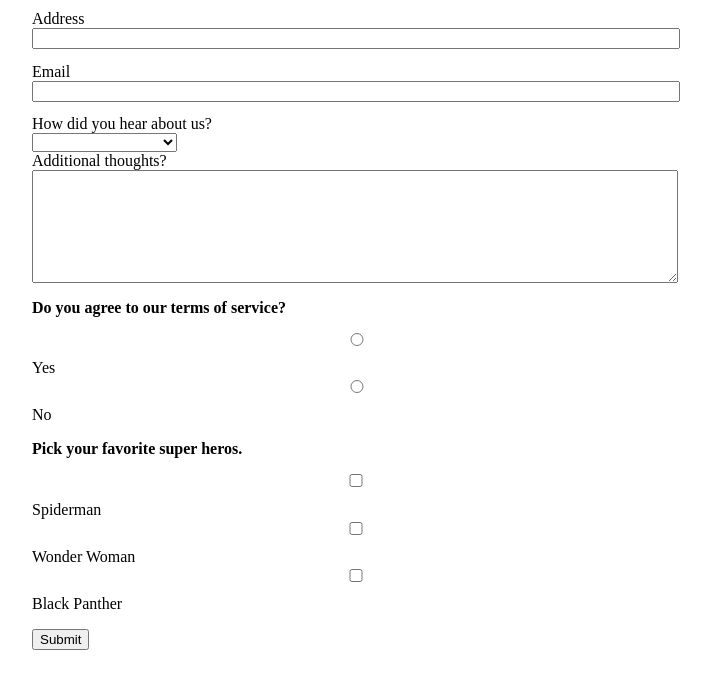
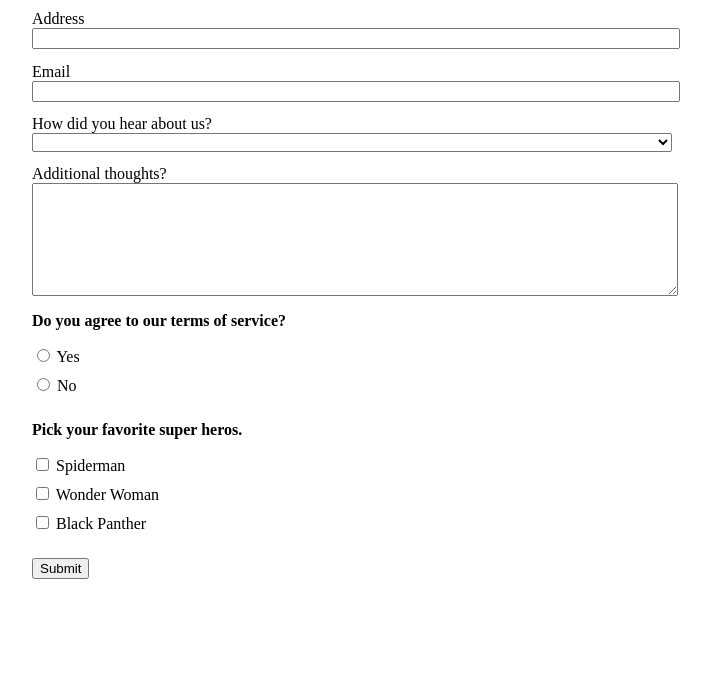
Before and after one commit to sc0ncept/autosave-other-field-types, a plain HTML site: page index.html in a window 1280 px wide. Shown: the part 122-800 px from the top of the page, without its empty margins (288-999 px from the left). Drawn offline with Linux system fonts and the light colour scheme.

Commit message:
Modify styles

```diff
--- a/style.css
+++ b/style.css
@@ -6,13 +6,21 @@ body {
 
 label,
 input,
-textarea {
+textarea,
+select {
   display: block;
   width: 100%;
 }
 
+[type="checkbox"],
+[type="radio"] {
+  display: inline;
+  width: auto;
+}
+
 input,
-textarea {
+textarea,
+select {
   margin-bottom: 1em;
 }
 
```
